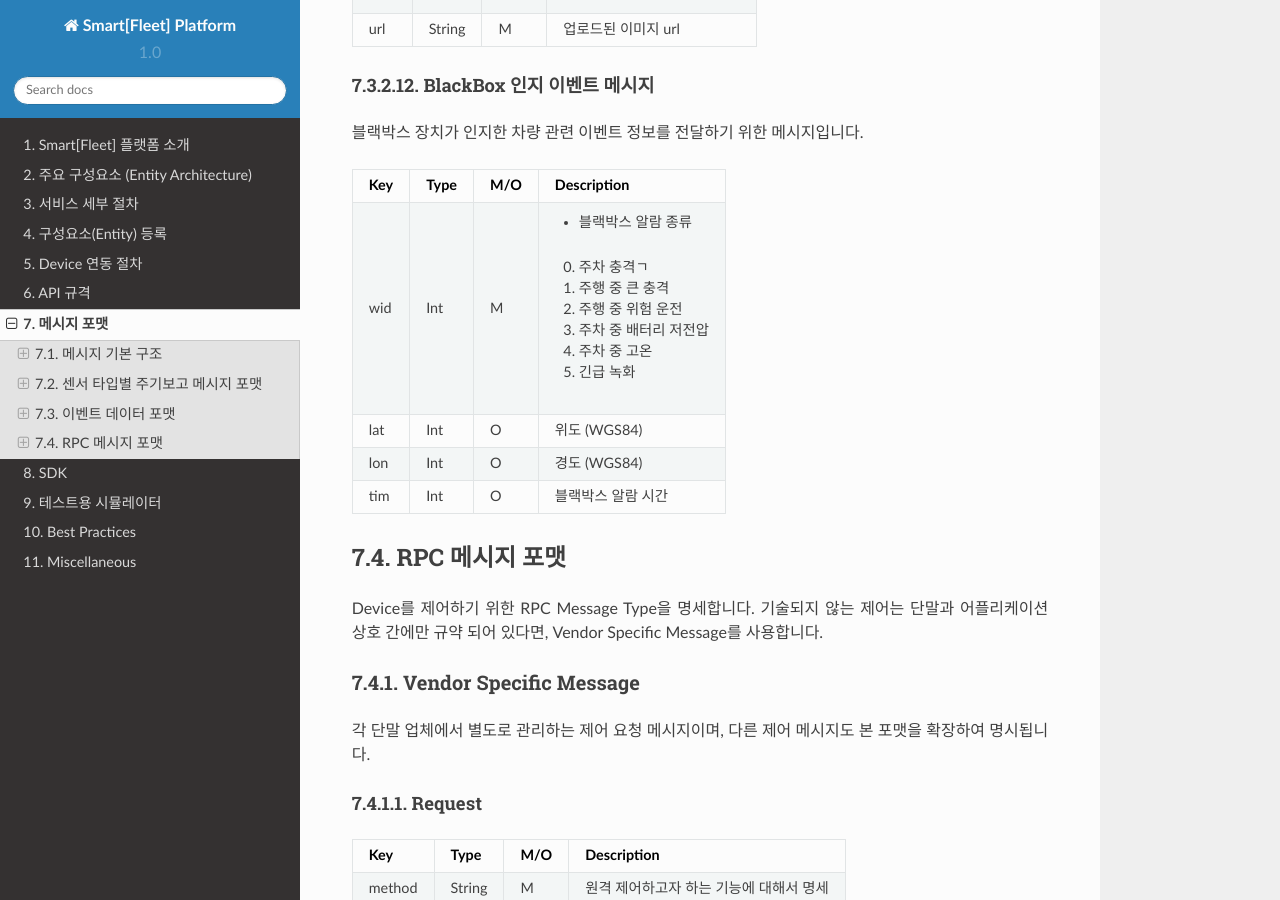
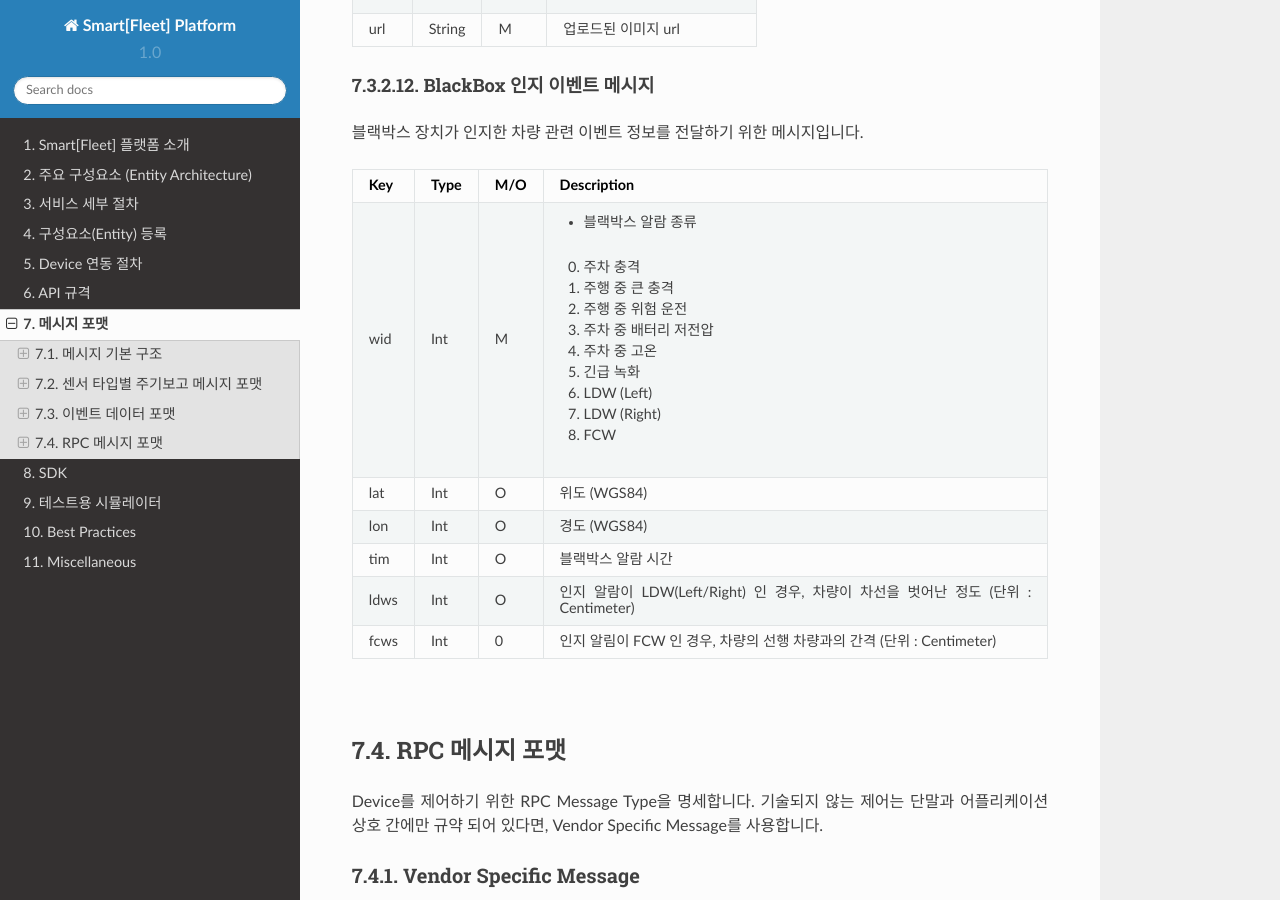
Before and after one commit to skt-smartfleet/web_document, a Sphinx documentation site: the page built from source/message.rst, in a window 1280 px wide and 900 px high, scrolled down 21977 px. Built offline with Sphinx 7.4.7 and the Read the Docs theme 2.0.0, drawn with Linux system fonts in a browser that asks for light colours.

Commit message:
modify BLX event profile

```diff
--- a/source/index.rst
+++ b/source/index.rst
@@ -53,3 +53,5 @@ Change Logs:
 +---------+--------------------+----------------------------------------+
 | 1.0.3   | 2018/02/06         | Add Swing Interworking                 |
 +---------+--------------------+----------------------------------------+
+| 1.0.4   | 2018/02/26         | Modify Blackbox Event Profile          |
++---------+--------------------+----------------------------------------+
--- a/source/message.rst
+++ b/source/message.rst
@@ -1189,17 +1189,26 @@ BlackBox 인지 이벤트 메시지
 Key       Type     M/O       Description
 ========  =======  ========  ========================================================
 wid       Int      M         - 블랙박스 알람 종류
-                             0. 주차 충격ㄱ
+                             0. 주차 충격
                              1. 주행 중 큰 충격
                              2. 주행 중 위험 운전
                              3. 주차 중 배터리 저전압
                              4. 주차 중 고온
                              5. 긴급 녹화
+                             6. LDW (Left)
+                             7. LDW (Right)
+                             8. FCW
 lat       Int      O         위도 (WGS84)
 lon       Int      O         경도 (WGS84)
 tim       Int      O         블랙박스 알람 시간
-========  =======  ========  ========================================================
-
+ldws      Int      O         인지 알람이 LDW(Left/Right) 인 경우,
+                             차량이 차선을 벗어난 정도 (단위 : Centimeter)
+fcws      Int      0         인지 알림이 FCW 인 경우,
+                             차량의 선행 차량과의 간격 (단위 : Centimeter)
+========  =======  ========  ========================================================
+
+
+|br|
 
 .. _rpc-message-format:
 
--- a/source/preview/_sources/index.rst.txt
+++ b/source/preview/_sources/index.rst.txt
@@ -51,3 +51,7 @@ Change Logs:
 |         |                    | |br| Modify Message Type Definition    |
 |         |                    | |br| Modify Director Entity Property   |
 +---------+--------------------+----------------------------------------+
+| 1.0.3   | 2018/02/06         | Add Swing Interworking                 |
++---------+--------------------+----------------------------------------+
+| 1.0.4   | 2018/02/26         | Modify Blackbox Event Profile          |
++---------+--------------------+----------------------------------------+
```
Also changed, not shown: source/preview/_sources/message.rst.txt (+12 -3 lines), source/preview/index.html (+8 -0 lines), source/preview/message.html (+20 -3 lines), source/preview/searchindex.js, 3 other files.
